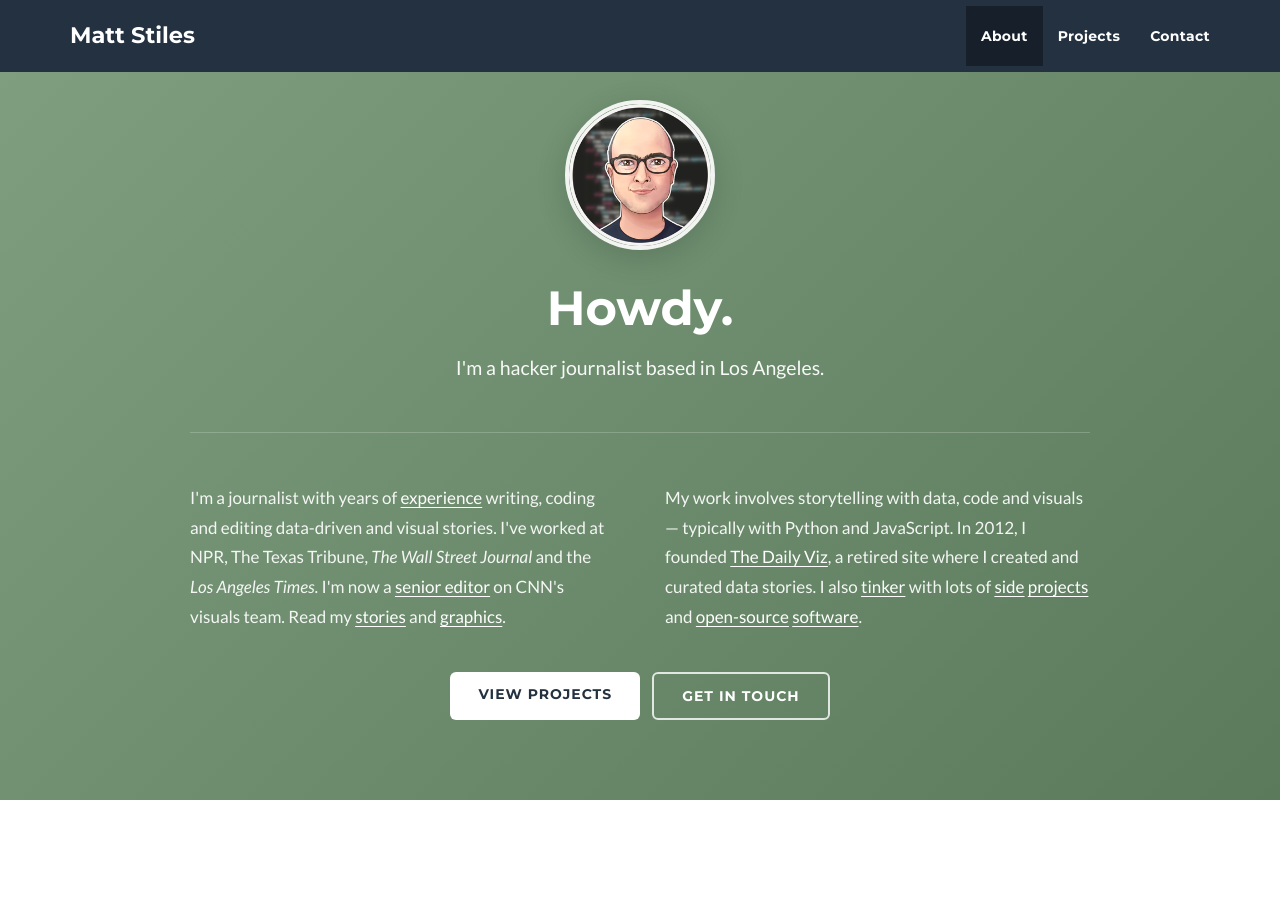
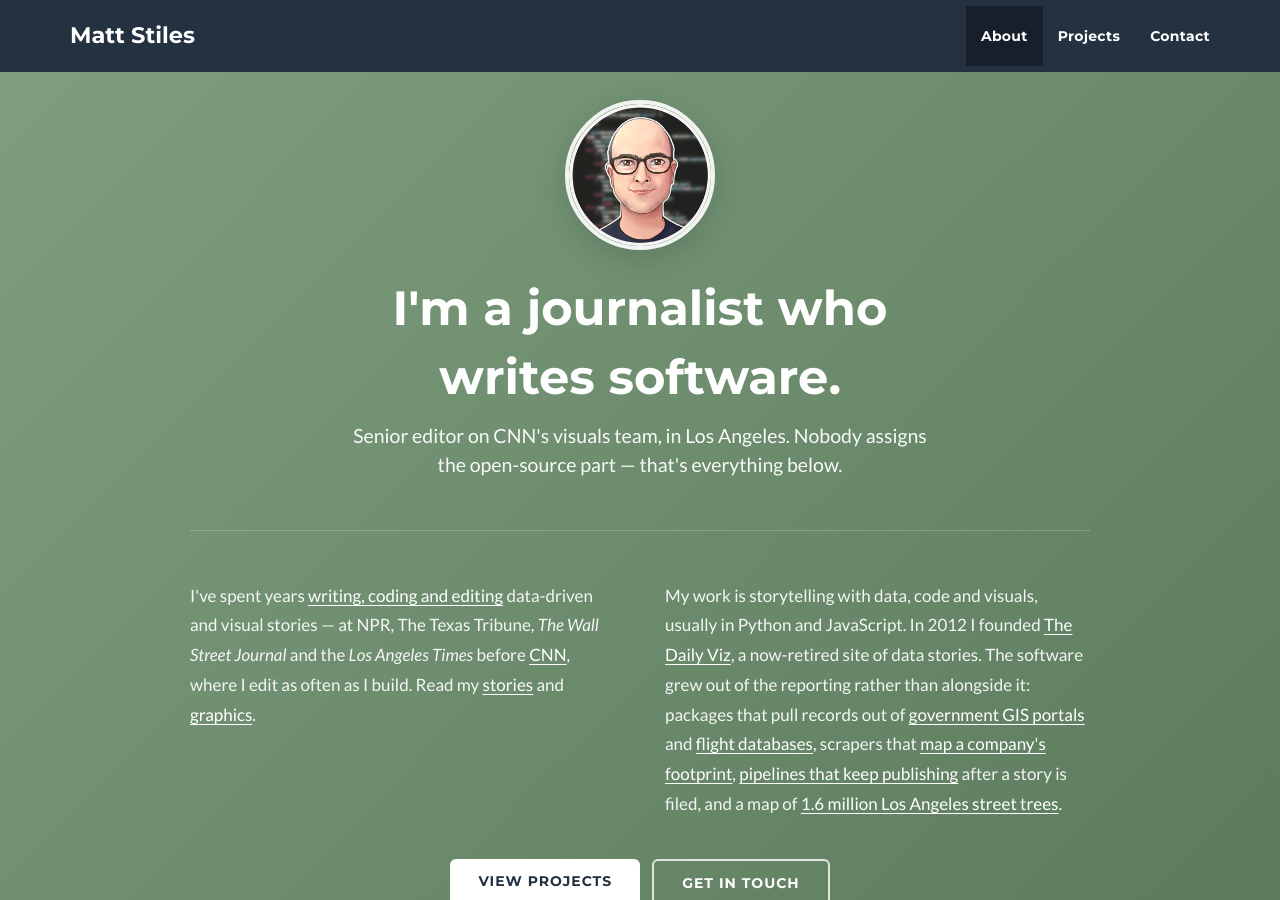
Before and after one commit to stiles/stiles.github.io, a Jekyll site: the page built from index.html, in a window 1280 px wide and 900 px high. Built offline with Jekyll 4.4.1, drawn with Linux system fonts in a browser that asks for light colours.

Commit message:
feat: reposition hero and About around the tooling thesis
The hero described a person — "Howdy." over "I'm a hacker journalist based in
Los Angeles" — while the work grid below it demonstrates something more
specific. Leads with the through-line instead, and reframes the second About
column so the packages read as an outgrowth of the reporting rather than a
hobby. Trims the first column so it no longer repeats the CNN title now in the
hero. All ten existing links preserved.

```diff
--- a/_config.yml
+++ b/_config.yml
@@ -1,12 +1,12 @@
 # Site settings
 title: Matt Stiles
 domain: mattstiles.me
-home: Howdy.
+home: "I'm a journalist who writes software."
 email: mattstiles@gmail.com
 url: https://mattstiles.me
-description: "Matt Stiles, LA-based data journalist"
+description: "Matt Stiles is a senior editor on CNN's visuals team who builds open-source tools for reporting."
 keywords: "data journalism, data science, python, data visualization, GIS"
-skills: "I'm a hacker journalist based in Los Angeles."
+skills: "Senior editor on CNN's visuals team, in Los Angeles. Nobody assigns the open-source part — that's everything below."
 meta_author: Matt Stiles
 
 # Google webmaster tools
--- a/_includes/header.html
+++ b/_includes/header.html
@@ -12,10 +12,10 @@
     <div class="header-about">
       <div class="about-columns">
         <div class="about-col">
-          <p>I'm a journalist with years of <a href="https://www.linkedin.com/in/matthustiles/">experience</a> writing, coding and editing data-driven and visual stories. I've worked at NPR, The Texas Tribune, <em>The Wall Street Journal</em> and the <em>Los Angeles Times</em>. I'm now a <a href="https://www.cnn.com/profiles/matt-stiles">senior editor</a> on CNN's visuals team. Read my <a href="https://authory.com/MattStiles">stories</a> and <a href="https://mattstiles.me/chartfeed/">graphics</a>.</p>
+          <p>I've spent years <a href="https://www.linkedin.com/in/matthustiles/">writing, coding and editing</a> data-driven and visual stories — at NPR, The Texas Tribune, <em>The Wall Street Journal</em> and the <em>Los Angeles Times</em> before <a href="https://www.cnn.com/profiles/matt-stiles">CNN</a>, where I edit as often as I build. Read my <a href="https://authory.com/MattStiles">stories</a> and <a href="https://mattstiles.me/chartfeed/">graphics</a>.</p>
         </div>
         <div class="about-col">
-          <p>My work involves storytelling with data, code and visuals — typically with Python and JavaScript. In 2012, I founded <a href="https://thedailyviz.com/">The Daily Viz</a>, a retired site where I created and curated data stories. I also <a href="https://dodgersdata.bot/">tinker</a> with lots of <a href="https://github.com/stiles/locations/">side</a> <a href="https://github.com/stiles/la-trees">projects</a> and <a href="https://github.com/stiles/pyfr24">open-source</a> <a href="https://github.com/stiles/ezesri">software</a>.</p>
+          <p>My work is storytelling with data, code and visuals, usually in Python and JavaScript. In 2012 I founded <a href="https://thedailyviz.com/">The Daily Viz</a>, a now-retired site of data stories. The software grew out of the reporting rather than alongside it: packages that pull records out of <a href="https://github.com/stiles/ezesri">government GIS portals</a> and <a href="https://github.com/stiles/pyfr24">flight databases</a>, scrapers that <a href="https://github.com/stiles/locations/">map a company's footprint</a>, <a href="https://dodgersdata.bot/">pipelines that keep publishing</a> after a story is filed, and a map of <a href="https://github.com/stiles/la-trees">1.6 million Los Angeles street trees</a>.</p>
         </div>
       </div>
       <div class="header-cta">
```
